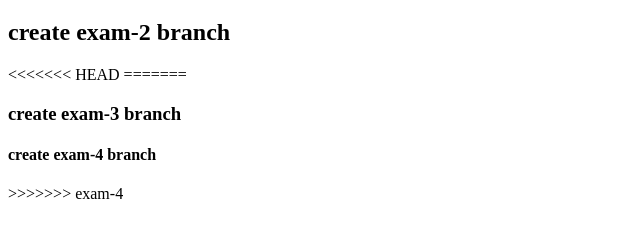
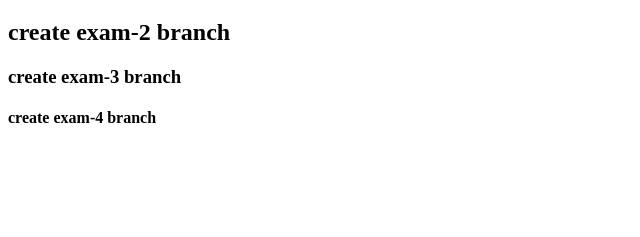
Before and after one commit to nowkwon97/2023-02-24-git-skills-prac, a plain HTML site: page index.html in a window 1280 px wide. Shown: the part 61-298 px from the top of the page, without its empty margins (0-640 px from the left). Drawn offline with Linux system fonts and the light colour scheme.

Commit message:
accept both

```diff
--- a/index.html
+++ b/index.html
@@ -9,10 +9,7 @@
 <body>
   <h1>create exam-1 branch</h1>
   <h2>create exam-2 branch</h2>
-<<<<<<< HEAD
-=======
   <h3>create exam-3 branch</h3>
   <h4>create exam-4 branch</h4>
->>>>>>> exam-4
 </body>
 </html>
```
